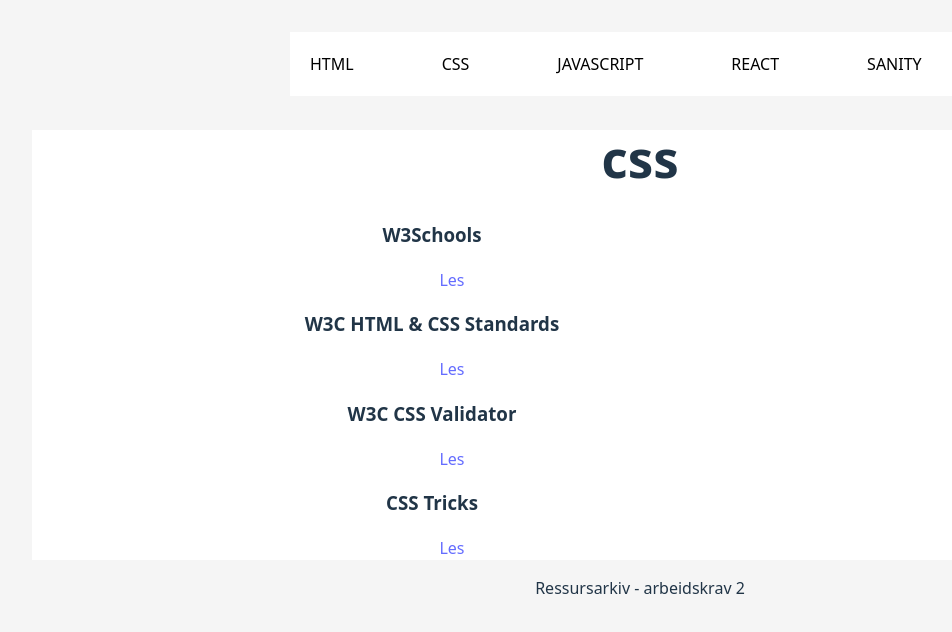
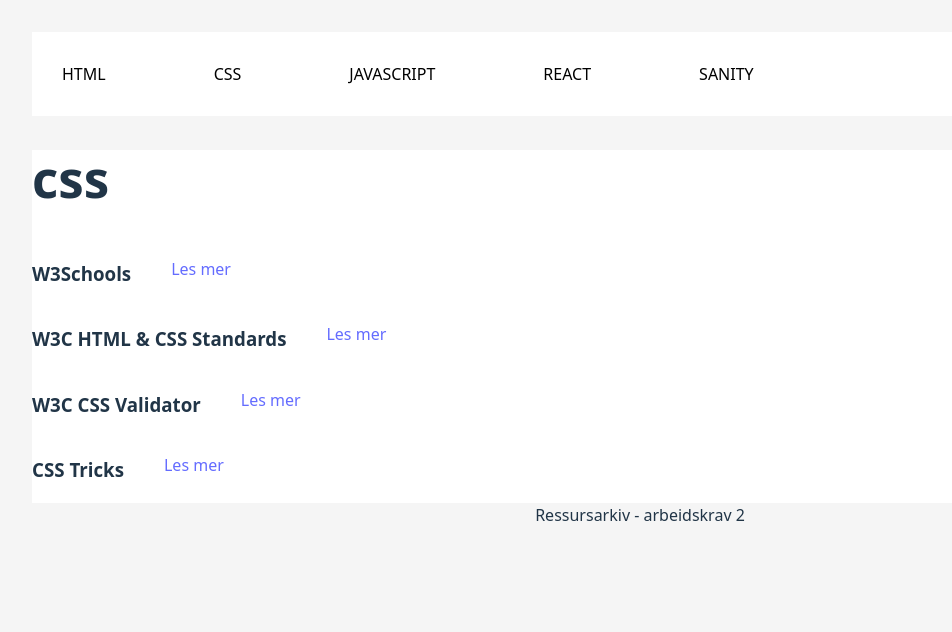
Before and after one commit to jimmyostby/uin25ak2_resourceapp_jimmyo1, a React (Vite) app: page /css in a window 1280 px wide. Shown: the top 632 px of the page, without its empty margins (0-952 px from the left). Built offline with nearby package versions, Linux system fonts and the light colour scheme.

Commit message:
Lagt til stilsetting.

```diff
--- a/src/components/Resources.jsx
+++ b/src/components/Resources.jsx
@@ -14,7 +14,7 @@ export default function Resources ({category}) {
         <h3 id="overskrift">{filteritem.title}</h3>
         <ul>
             <li>
-                <Link to={filteritem.url}>Les</Link>
+                <Link to={filteritem.url}>Les mer</Link>
             </li>
         </ul>
     </article>
--- a/src/styles/styles.scss
+++ b/src/styles/styles.scss
@@ -5,13 +5,15 @@
 
 header{
     background-color: #fff;
-    width: 700px;
+    width: 100%;
     display: flex;
-    align-items: center;
-    margin: 0 auto;
+
+    margin-left: 0px;
+    margin-right: 0px;
 
     nav{
         display: flex;
+        width: 100%;
 
         ul{
             display: flex;
@@ -22,12 +24,16 @@ header{
             margin: 0;
 
             li{
-                padding: 20px;
+                padding: 30px;
             }
 
                 a{
+                    color: black;
+                }
+
+                a:hover{
                     text-decoration: none;
-                    color: black;
+                    color: red;
                 }
 
 
@@ -40,9 +46,15 @@ main {
     background-color: #fff;
     margin: 0;
 
+    h1{
+        text-align: left;
+    }
+
     article{
-        width: 800px;
+        display: flex;
+        width: 500px;
         margin: 0;
+        text-align: left;
 
         ul{
             list-style: none;
```
